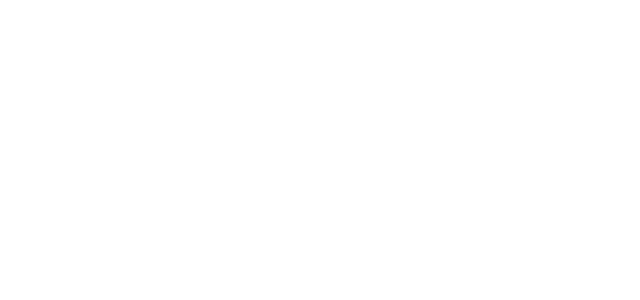
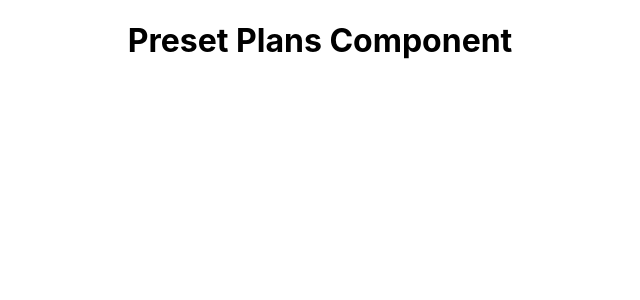
Before and after one commit to weightlifting-journal-13/frontend, a React (Create React App) app in the folder weightlifting/: page /PresetPlans in a window 1280 px wide. Shown: the top 300 px of the page, without its empty margins (320-960 px from the left). Built offline with nearby package versions, Linux system fonts and the light colour scheme.

Commit message:
added PresetPlans component to modify the navigation so we dont have to use tabs

```diff
--- a/weightlifting/src/App.js
+++ b/weightlifting/src/App.js
@@ -5,23 +5,26 @@
 import PrivateRoute from './components/PrivateRoute';
 import CreatePlan from './components/CreatePlan';
 import MyPlans from './components/MyPlans';
+import PresetPlans from './components/PresetPlans';
 
 import './App.css';
 
 function App() {
   return (
     <div className="App">
-      {/* <Route exact path='/' component={Login} /> */}
       <Route
         exact path='/'
         render={props => <Login {...props} />} />
       <PrivateRoute  exact path='/Dashboard' component={Dashboard}/>
       <Route
+        exact path='/MyPlans'
+        render={props => <MyPlans {...props} />} />
+      <Route
         exact path='/CreatePlan'
         render={props => <CreatePlan {...props} />} />
       <Route
-        exact path='/MyPlans'
-        render={props => <MyPlans {...props} />} />
+        exact path='/PresetPlans'
+        render={props => <PresetPlans {...props} />} />
     </div>
   );
 }
--- a/weightlifting/src/components/Navigation.js
+++ b/weightlifting/src/components/Navigation.js
@@ -5,8 +5,9 @@
     return (
         <div>
             <Link to='/Dashboard'>Dashboard</Link>
+            <Link to='/MyPlans'>My Plans</Link>
             <Link to='/CreatePlan'>Create plan</Link>
-            <Link to='/MyPlans'>My Plans</Link>
+            <Link to='/PresetPlans'>Preset plans</Link>
         </div>
      );
 }
--- /dev/null
+++ b/weightlifting/src/components/PresetPlans.js
@@ -0,0 +1,11 @@
+import React from 'react';
+
+const PresetPlans = () => {
+    return (
+        <div>
+            <h1>Preset Plans Component</h1>
+        </div>
+     );
+}
+
+export default PresetPlans;
```
